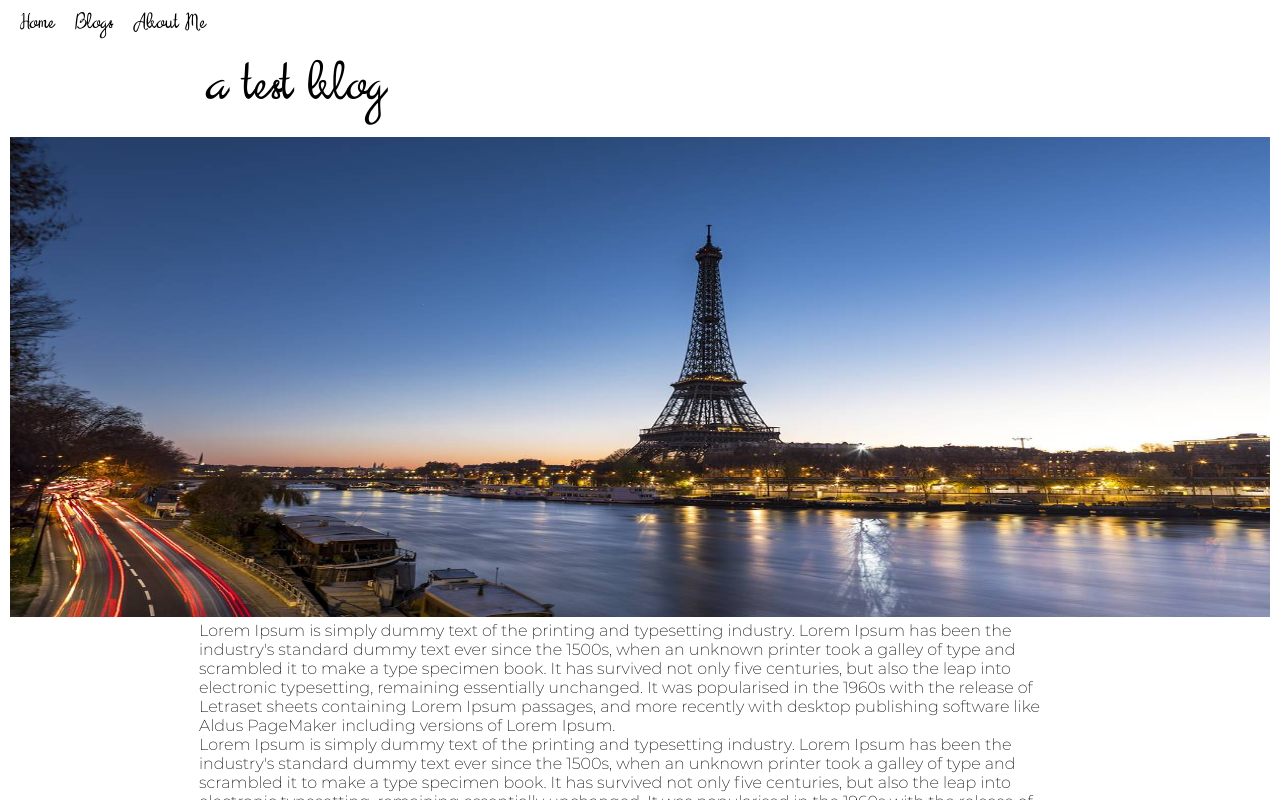
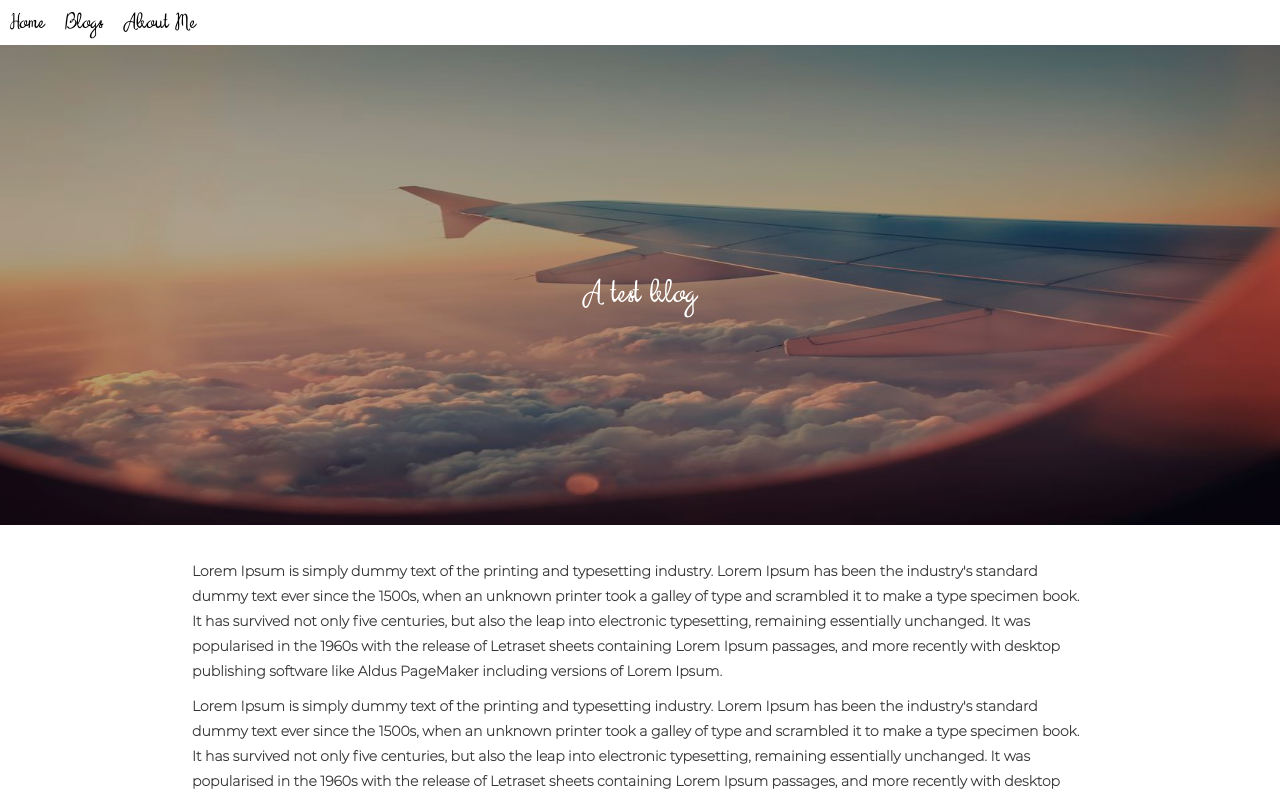
Before and after one commit to JamesCushway/my-blog, a Vue app: page /my-blog/blogs/1 in a window 1280 px wide. Shown: the top 800 px of the page. Built offline with nearby package versions, Linux system fonts and the light colour scheme.

Commit message:
Updated blog styling

```diff
--- a/src/assets/css/blog.scss
+++ b/src/assets/css/blog.scss
@@ -3,18 +3,62 @@
   margin: auto;
 }
 
+.blog-header {
+  position: relative;
+  z-index: 0;
+}
+
+.blog-image {
+  height: 30vh;
+  margin-bottom: 20px;
+  filter: brightness(70%);
+}
+
 .blog-title {
   margin: 10px;
   font-family: serendity;
-  font-size: 50px;
+  font-size: 20px;
   font-weight: 200;
+  text-align: center;
+  position: absolute;
+  top: 50%;
+  left: 50%;
+  transform: translate(-50%, -50%);
+  z-index: 1;
+  color: white;
 }
 
-.blog-image {
-  width: 100%;
+.blog-paragraph {
+  margin: 10px 0;
+  font-size: 14px;
+  color: #333;
+  font-weight: 600;
+  line-height: 25px;
+}
 
-  img {
-    width: 100%;
+@media only screen and (min-width: 768px) {
+  .blog-image {
     height: 60vh;
   }
+  .blog-title {
+    font-size: 30px;
+    margin: 0px 0px 20px 0px;
+  }
 }
+
+@media only screen and (min-width: 1360px) {
+  .blog-image {
+    height: 450px;
+  }
+  .blog-title {
+    font-size: 40px;
+  }
+}
+
+@media only screen and (min-width: 1900px) {
+  .blog-image {
+    img {
+      height: 500px;
+    }
+  }
+}
--- a/src/assets/css/style.css
+++ b/src/assets/css/style.css
@@ -1,7 +1,16 @@
 .container {
     max-width: 100%;
     margin: auto;
-    padding: 0 10px;
+}
+
+.full-width {
+    left: 50%;
+    margin-left: -50vw;
+    margin-right: -50vw;
+    max-width: 100vw;
+    position: relative;
+    right: 50%;
+    width: 100vw;
 }
 
 @media only screen and (min-width: 1360px) {
@@ -15,7 +24,7 @@
 
 @media only screen and (min-width: 1900px) {
     .container {
-        max-width: 1300px;
+        max-width: 1100px;
         margin: auto;
     }
 }
--- a/src/assets/javascript/blogs/test-blog.js
+++ b/src/assets/javascript/blogs/test-blog.js
@@ -1,5 +1,5 @@
 const blog = {
-  title: 'a test blog',
+  title: 'A test blog',
   description: 'A brief description about the blog.',
   date: '21st March 2019',
   image: '../../images/travel.jpg',
--- a/src/router/routes.js
+++ b/src/router/routes.js
@@ -42,5 +42,8 @@ export default new Router({
       path: '/my-blog/about-me',
       component: AboutMe,
     },
-  ]
+  ],
+  scrollBehavior (to, from, savedPosition) {
+    return { x: 0, y: 0 }
+  },
 })
--- a/src/views/Blog.vue
+++ b/src/views/Blog.vue
@@ -1,12 +1,10 @@
 <template>
   <div class="container">
-    <div class="blog-container">
+    <div class="blog-header">
       <div class="blog-title">
         {{blog.title}}
       </div>
-    </div>
-    <div class="blog-image">
-      <img :src="blog.image"/>
+      <img class="full-width blog-image" :src="blog.image"/>
     </div>
     <div class="blog blog-container">
       <div class="blog-paragraph" v-for="(paragraph, index) in blog.paragraphs" :key="index">
@@ -27,7 +25,7 @@
     },
     created () {
       this.blog = blog
-      this.blog.image = require('../assets/images/travel.jpg')
+      this.blog.image = require('../assets/images/blog.jpg')
     }
   }
 </script>
```
